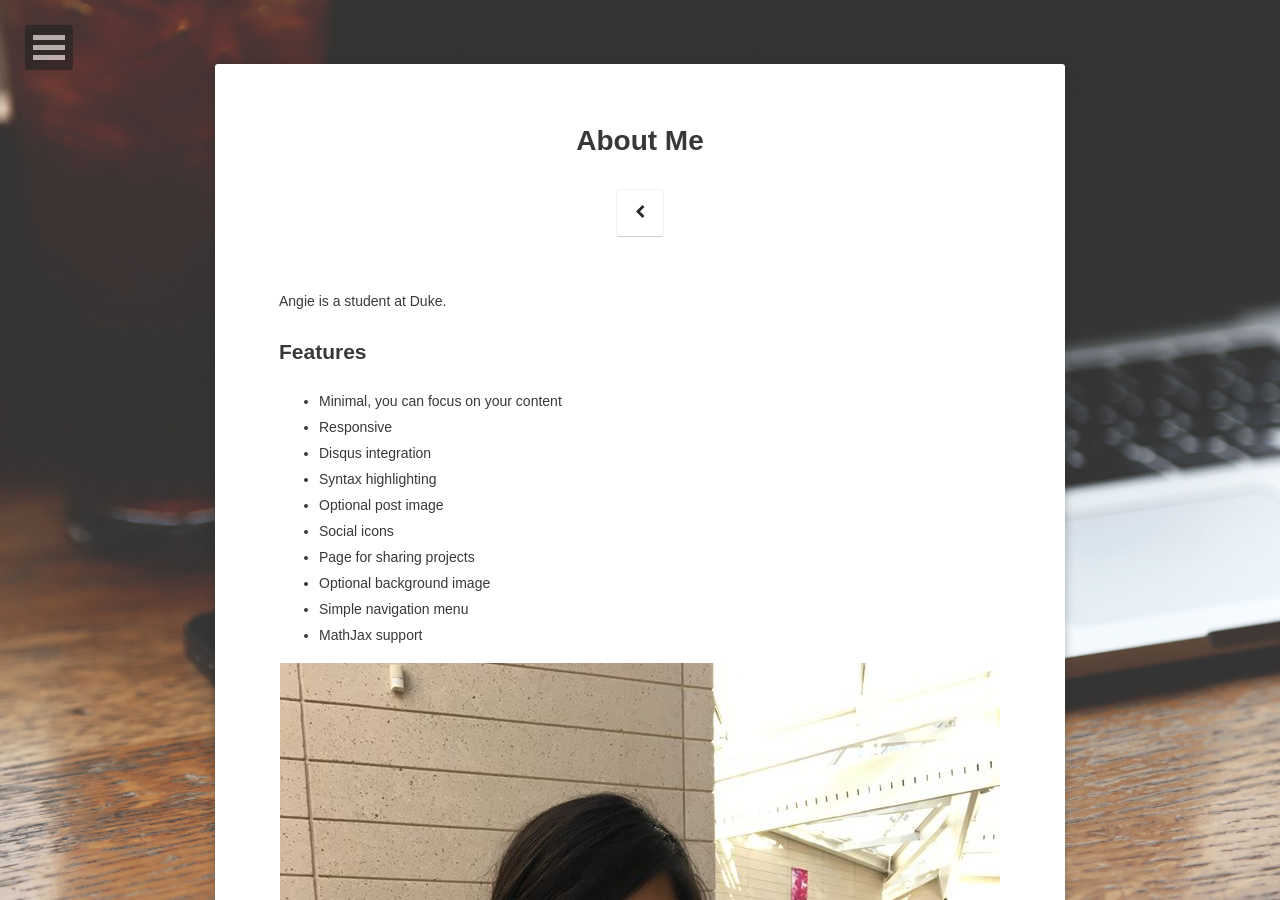
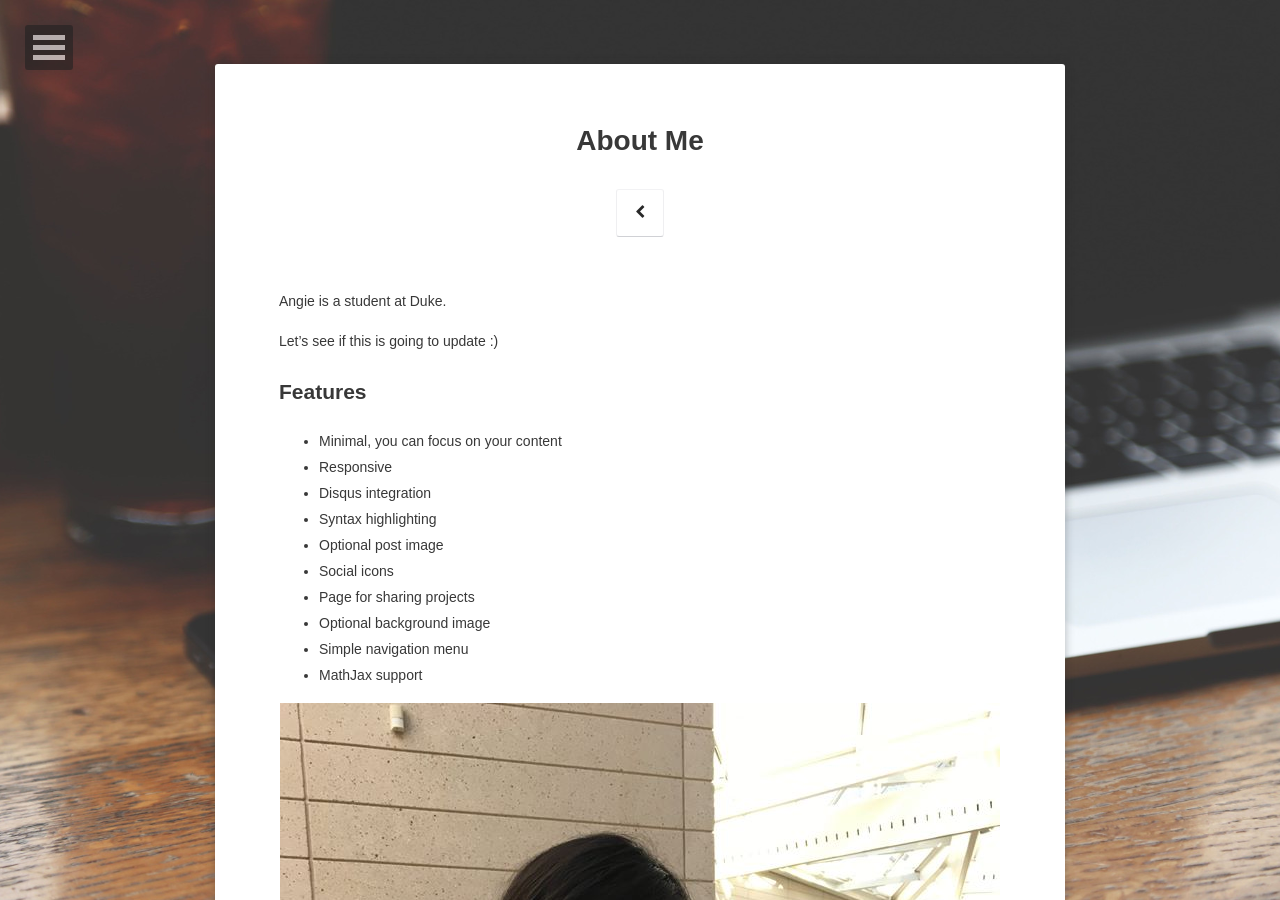
Before and after one commit to angieshen6/website, a Jekyll site: the page built from about/index.md, in a window 1280 px wide and 900 px high. Built offline with Jekyll 4.4.1, drawn with Linux system fonts in a browser that asks for light colours; some web fonts are replaced; comment, search, counter and statistics services are not loaded.

Commit message:
try this

```diff
--- a/about/index.md
+++ b/about/index.md
@@ -8,6 +8,7 @@ date: 2016-03-21
 
 Angie is a student at Duke.
 
+Let's see if this is going to update :)
 ## Features
 * Minimal, you can focus on your content
 * Responsive
```
